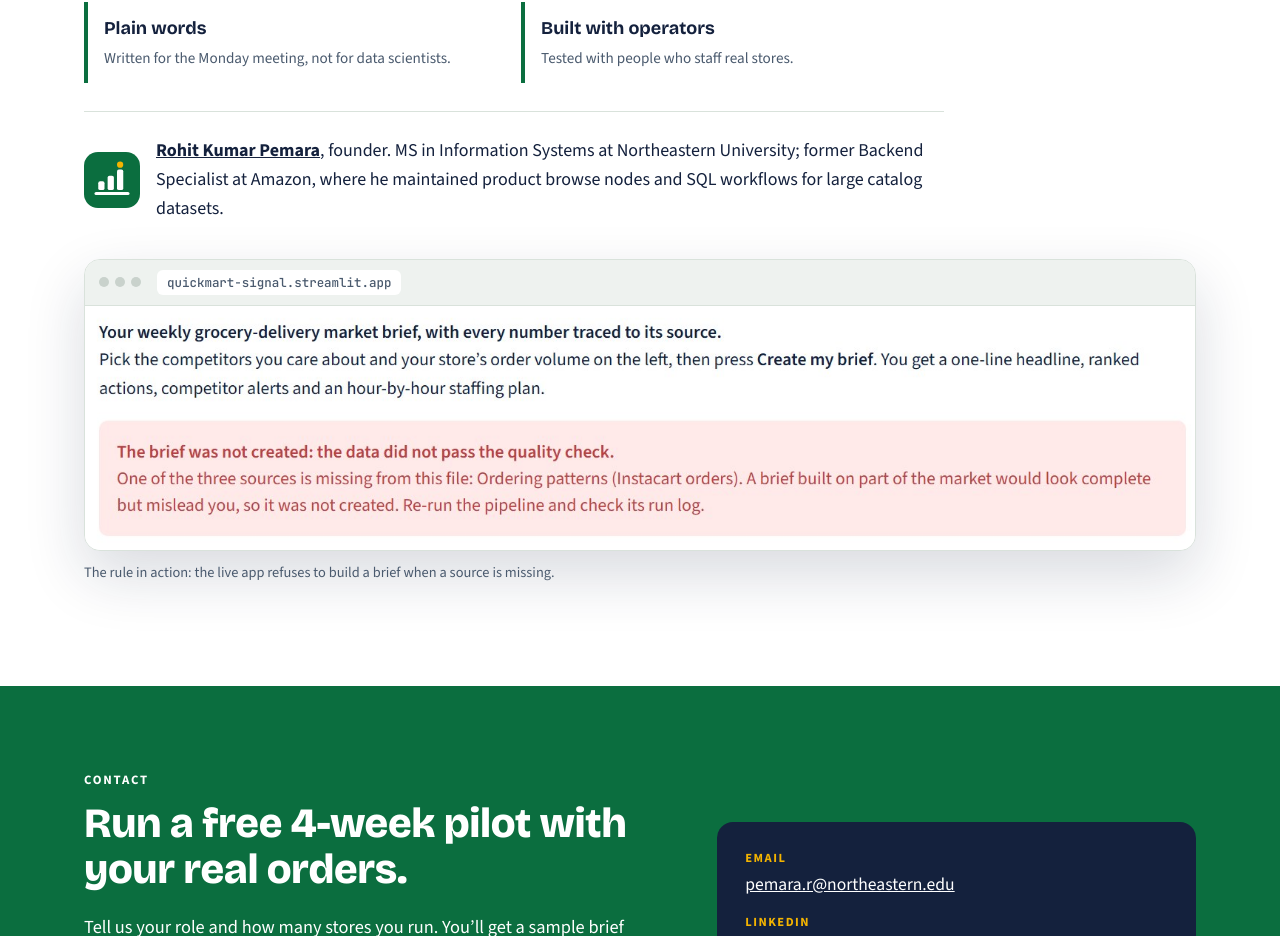
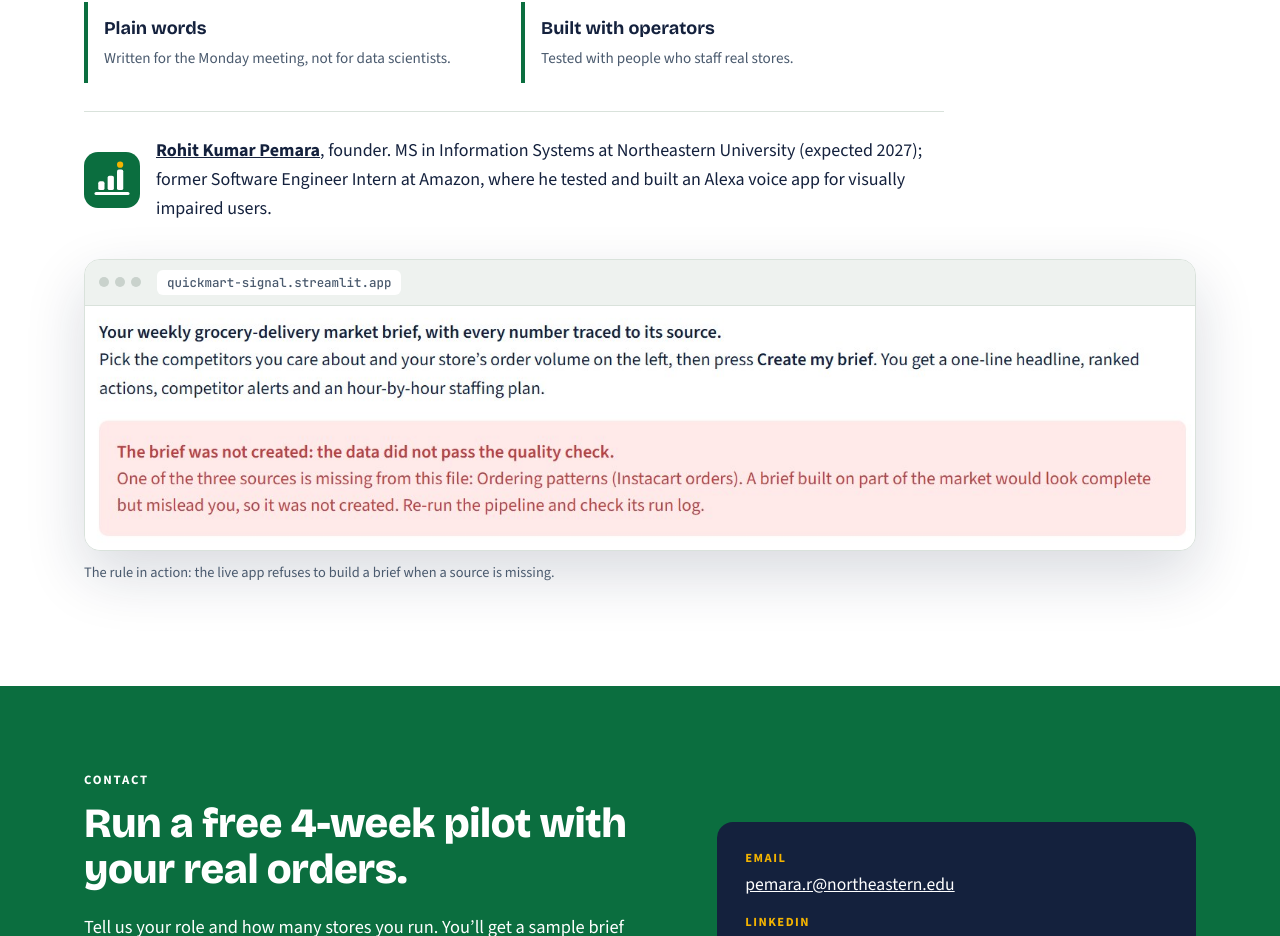
Before and after one commit to Rokku002/shelfsignal-site, a plain HTML site: page index.html in a window 1280 px wide. Shown: the part 3997-4933 px from the top of the page. Drawn offline with nearby package versions, Linux system fonts and the light colour scheme.

Commit message:
updated html

```diff
--- a/index.html
+++ b/index.html
@@ -357,7 +357,7 @@ footer small{color:#C9D2DE}
       </div>
       <div class="founder">
         <div class="mono-badge"><svg width="40" height="40" style="color:#fff" aria-hidden="true"><use href="#sig"/></svg></div>
-        <p><b><a href="https://www.linkedin.com/in/rohit-kumar-pemara/" target="_blank" rel="noopener" style="color:inherit">Rohit Kumar Pemara</a></b>, founder. MS in Information Systems at Northeastern University; former Backend Specialist at Amazon, where he maintained product browse nodes and SQL workflows for large catalog datasets.</p>
+        <p><b><a href="https://www.linkedin.com/in/rohit-kumar-pemara/" target="_blank" rel="noopener" style="color:inherit">Rohit Kumar Pemara</a></b>, founder. MS in Information Systems at Northeastern University (expected 2027); former Software Engineer Intern at Amazon, where he tested and built an Alexa voice app for visually impaired users.</p>
       </div>
     </div>
   </div>
```
